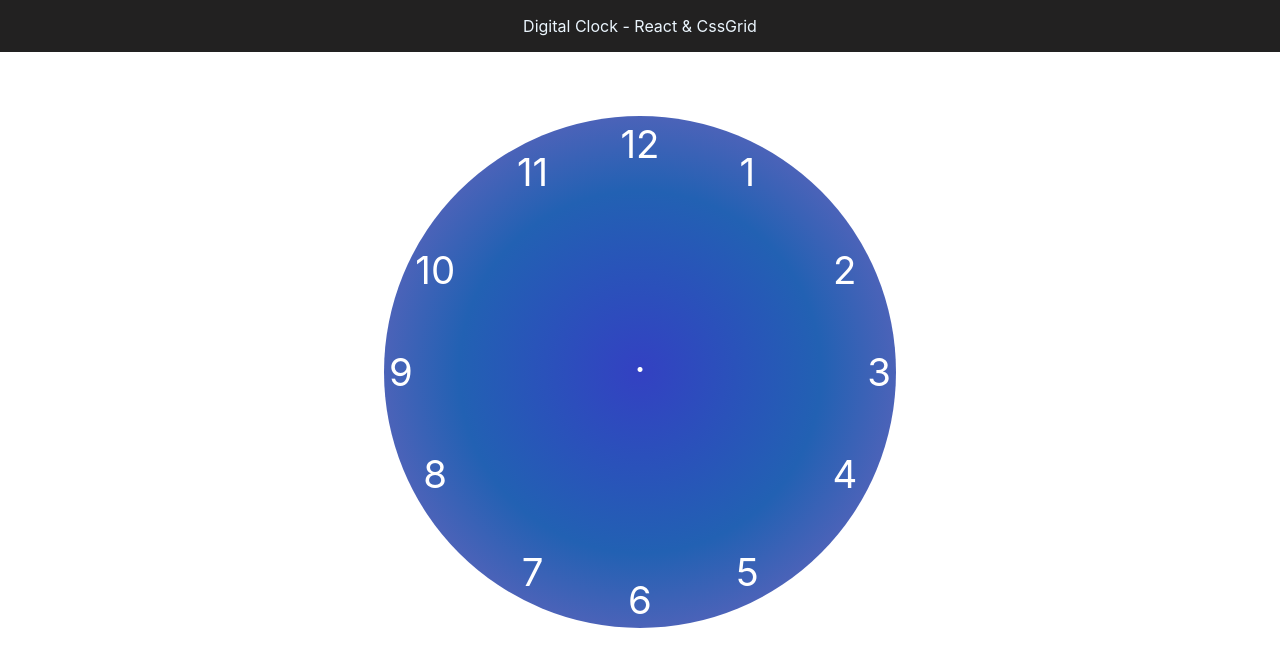
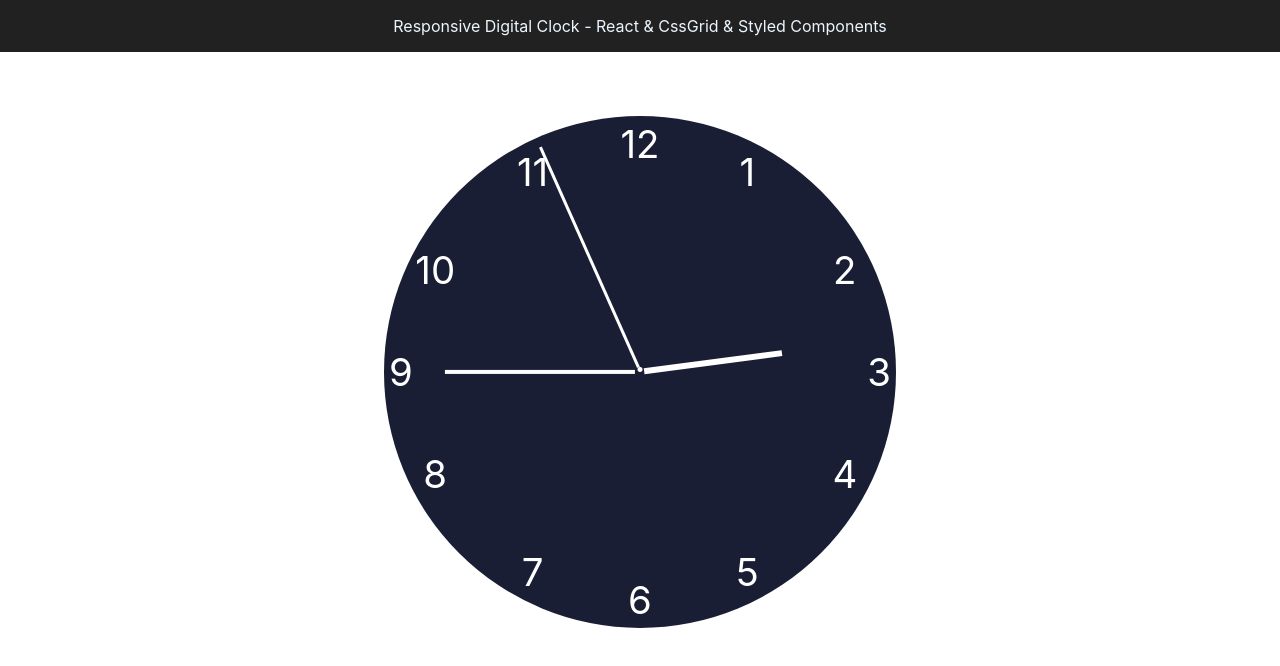
Before and after one commit to JesusMuller/digital-clock, a React app: page / in a window 1280 px wide. Shown: the top 666 px of the page. Built offline with nearby package versions, Linux system fonts and the light colour scheme.

Commit message:
Adding clock handles to my clock

```diff
--- a/package.json
+++ b/package.json
@@ -10,6 +10,7 @@
   "author": "Jesus Muller",
   "license": "MIT",
   "dependencies": {
+    "moment": "^2.24.0",
     "react": "^16.8.3",
     "react-dom": "^16.8.3",
     "styled-components": "^4.2.1"
--- /dev/null
+++ b/src/components/clock-handle-container/ClockHandleContainer.jsx
@@ -0,0 +1,70 @@
+import React, { Component, Fragment } from 'react';
+import moment from 'moment';
+import ClockHandle from './clock-handle';
+
+class ClockHandleContainer extends Component {
+    constructor() {
+        super();
+        this.updateHandles = this.updateHandles.bind(this);
+        this.state = {
+            hoursHandleDegrees: this.getHoursDegrees(),
+            minutesHandleDegrees: this.getMinutesDegrees(),
+            secondsHandleDegrees: this.getSecondsDegrees()
+        };
+    }
+
+    componentWillMount() {
+        this.secondsInterval = setInterval(this.updateHandles, 1000);
+    }
+
+    componentWillUnmount() {
+        clearInterval(this.secondsInterval);
+    }
+
+    updateHandles() {
+        this.setState({
+            hoursHandleDegrees: this.getHoursDegrees(),
+            minutesHandleDegrees: this.getMinutesDegrees(),
+            secondsHandleDegrees: this.getSecondsDegrees()
+        });
+    }
+
+    getHoursDegrees() {
+        return moment().hours() * 30 + moment().minutes() / 2;
+    }
+
+    getMinutesDegrees() {
+        return moment().minutes() * 6;
+    }
+
+    getSecondsDegrees() {
+        return moment().seconds() * 6;
+    }
+
+    render() {
+        return (
+            <Fragment>
+                <ClockHandle degrees={this.state.hoursHandleDegrees}
+                    width="0.5"
+                    height="35"
+                    paddingTop="110">
+                    <span />
+                </ClockHandle>
+                <ClockHandle degrees={this.state.minutesHandleDegrees}
+                    width="0.3"
+                    height="42"
+                    paddingTop="60">
+                    <span />
+                </ClockHandle>
+                <ClockHandle degrees={this.state.secondsHandleDegrees}
+                    width="0.2"
+                    height="48"
+                    paddingTop="10">
+                    <span />
+                </ClockHandle>
+            </Fragment>
+        );
+    }
+};
+
+export default ClockHandleContainer;
--- a/src/components/styled-components/index.js
+++ b/src/components/clock-handle-container/clock-handle/index.js
@@ -1,16 +1,19 @@
 import styled from 'styled-components';
 
-const HandleContainer = styled.div`
+const ClockHandle = styled.div`
+    grid-column: 3 / 4;
+    grid-row: 1 / 6;
     justify-self: center;
+    padding-top: ${props => props.paddingTop || "0"}%;
     -webkit-transform: rotate(${props => props.degrees || "0"}deg);
     -ms-transform: rotate(${props => props.degrees || "0"}deg);
     transform: rotate(${props => props.degrees || "0"}deg);
     >span {
-        background: green;
-        width: 0.2vw;
-        height: 50%;
         display: block;
+        height: ${props => props.height || "50"}%;
+        width: ${props => props.width || "0"}vw;
+        background: #FFFFFF;
     }
 `;
 
-export { HandleContainer };
+export default ClockHandle;
--- /dev/null
+++ b/src/components/clock-handle-container/index.js
@@ -0,0 +1 @@
+export { default } from './ClockHandleContainer.jsx';
--- a/src/components/clock-handle/index.js
+++ /dev/null
@@ -1 +0,0 @@
-export { default } from './ClockHandlejsx';
--- a/src/components/clock/Clock.jsx
+++ b/src/components/clock/Clock.jsx
@@ -2,6 +2,7 @@ import React from 'react';
 import { CLOCK_NUMBERS } from '../../constants';
 import { clock, middlePoint } from './clock.less';
 import ClockHour from '../clock-hour';
+import ClockHandleContainer from '../clock-handle-container';
 
 const Clock = () => (
     <div className={clock}>
@@ -13,6 +14,7 @@ const Clock = () => (
             null
         }
         <span className={middlePoint}>.</span>
+        <ClockHandleContainer />
     </div>
 );
 
--- a/src/components/clock/Clock.less
+++ b/src/components/clock/Clock.less
@@ -9,7 +9,7 @@
     width: @viewportWidth40;
     font-size: 3vw;
     border-radius: 50%;
-    background-image: radial-gradient(circle, #3341c2, #2261b3, #8565c0);
+    background: #191E34;
     color: #FFF;
 }
 
--- a/src/components/header/header.jsx
+++ b/src/components/header/header.jsx
@@ -2,7 +2,7 @@ import React from 'react';
 import './header.less';
 
 const Header = () => (
-    <header>Digital Clock - React & CssGrid</header>
+    <header>Responsive Digital Clock - React & CssGrid & Styled Components</header>
 );
 
 export default Header;
```
Also changed, not shown: src/components/clock-handle/ClockHandle.jsx (deleted), 1 other file (tests, documents, lock files or other folders).
